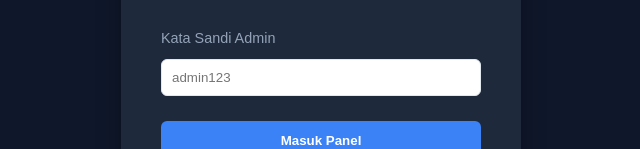
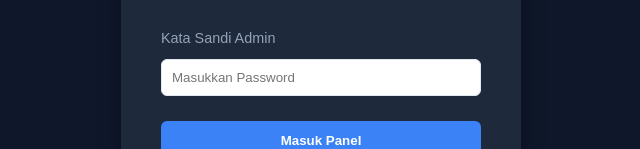
Before and after one commit to BangIr86/PortoGuru, a React (Vite) app: page /admin in a window 1280 px wide. Shown: the part 314-463 px from the top of the page, without its empty margins (319-959 px from the left). Built offline with nearby package versions, Linux system fonts and the light colour scheme.

Commit message:
edit admin

```diff
--- a/src/pages/Admin.tsx
+++ b/src/pages/Admin.tsx
@@ -50,7 +50,8 @@ export default function Admin() {
 
   const handleLogin = (e: React.FormEvent) => {
     e.preventDefault();
-    if (passcode === 'admin123') {
+    // PERUBAHAN: Kata sandi diubah menjadi khoirulibad86
+    if (passcode === 'khoirulibad86') {
       setIsAuth(true);
       showToast('Berhasil masuk ke panel admin!', 'success');
     } else {
@@ -229,7 +230,8 @@ export default function Admin() {
           <h2 style={{ textAlign: 'center', marginBottom: '20px', color: '#38BDF8' }}>Login Admin</h2>
           <form onSubmit={handleLogin} style={{ display: 'flex', flexDirection: 'column' }}>
             <label style={{ marginBottom: '8px', fontSize: '0.9rem', color: '#94A3B8' }}>Kata Sandi Admin</label>
-            <input type="password" placeholder="admin123" value={passcode} onChange={(e) => setPasscode(e.target.value)} style={{ ...inputStyle, background: '#0F172A', color: '#FFFFFF', border: '1px solid #334155' }} />
+            {/* PERUBAHAN: Placeholder diubah menjadi 'Masukkan Password' */}
+            <input type="password" placeholder="Masukkan Password" value={passcode} onChange={(e) => setPasscode(e.target.value)} style={{ ...inputStyle, background: '#0F172A', color: '#FFFFFF', border: '1px solid #334155' }} />
             <button type="submit" style={{ padding: '12px', background: '#3B82F6', color: '#FFFFFF', border: 'none', borderRadius: '6px', fontWeight: 'bold', cursor: 'pointer', marginTop: '10px' }}>Masuk Panel</button>
           </form>
           <div style={{ textAlign: 'center', marginTop: '20px' }}>
```
